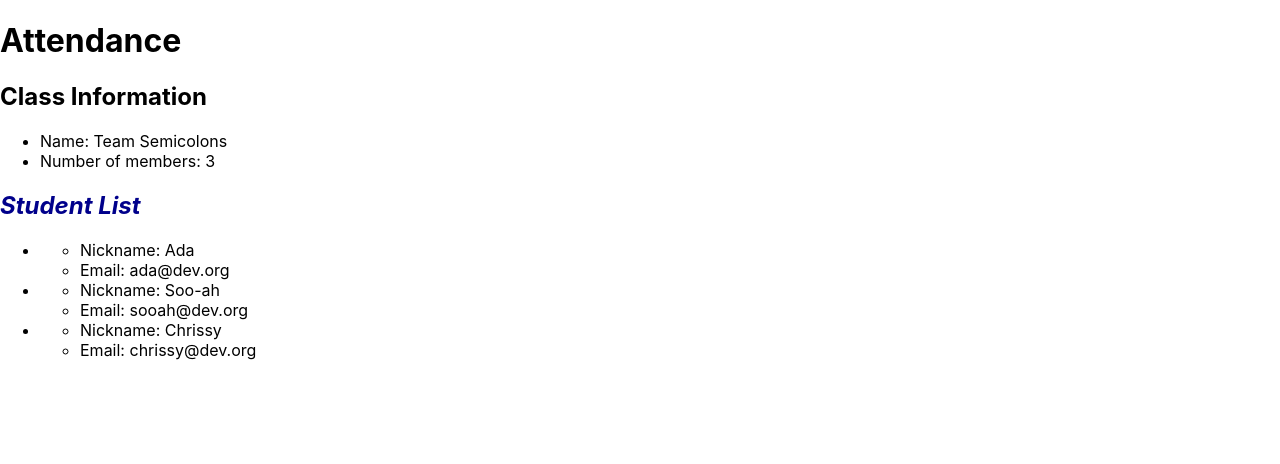
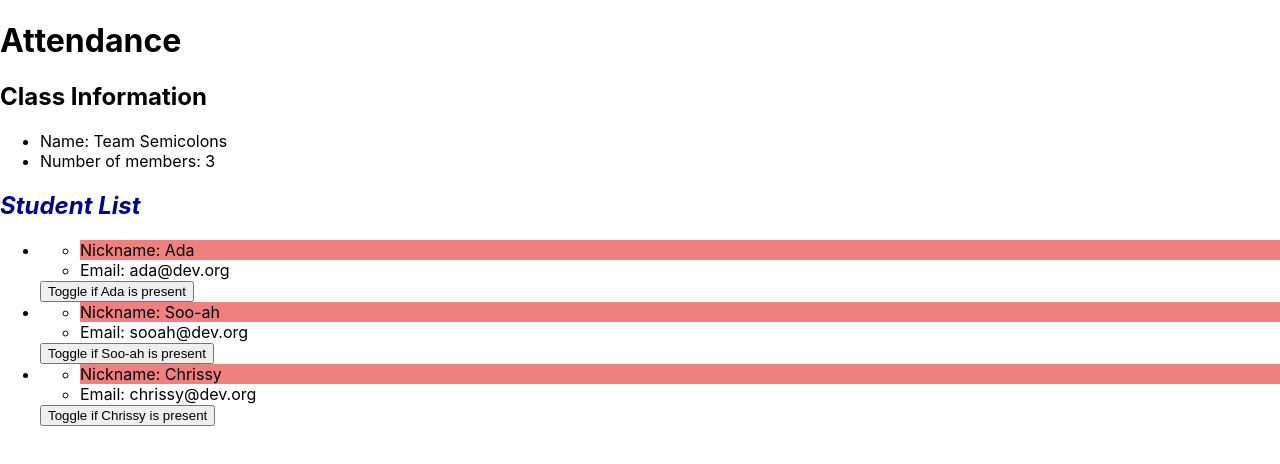
Before and after one commit to AdaGold/student-app, a React (Vite) app: page / in a window 1280 px wide. Shown: the top 464 px of the page. Built offline with nearby package versions, Linux system fonts and the light colour scheme.

Commit message:
styles and presence toggle feature

```diff
--- a/src/components/Student.css
+++ b/src/components/Student.css
@@ -0,0 +1,7 @@
+.green {
+    background-color: greenyellow;
+}
+
+.red {
+    background-color: lightcoral;
+}
--- a/src/components/Student.jsx
+++ b/src/components/Student.jsx
@@ -1,12 +1,26 @@
 import "./Student.css";
 import PropTypes from "prop-types";
+import { useState } from "react";
 
 const Student = (props) => {
+  const [isPresent, setIsPresent] = useState(false);
+
+  const togglePresence = () => {
+    setIsPresent(!isPresent);
+  };
+
+  const nameColor = isPresent ? "green" : "red";
+
   return (
-    <ul>
-      <li>Nickname: {props.name}</li>
-      <li>Email: {props.email}</li>
-    </ul>
+    <div>
+      <ul>
+        <li className={nameColor}>Nickname: {props.name}</li>
+        <li>Email: {props.email}</li>
+      </ul>
+      <button onClick={togglePresence}>
+        Toggle if {props.name} is present
+      </button>
+    </div>
   );
 };
 
```
